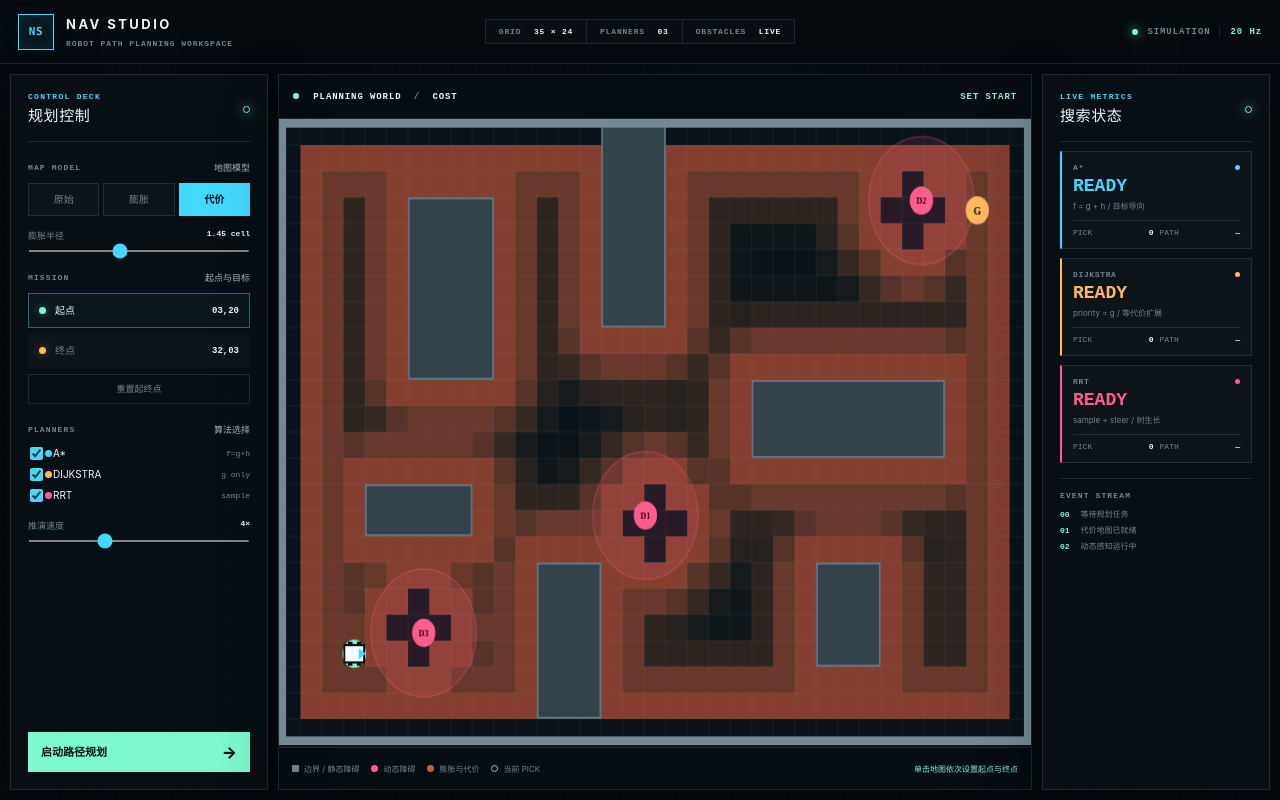
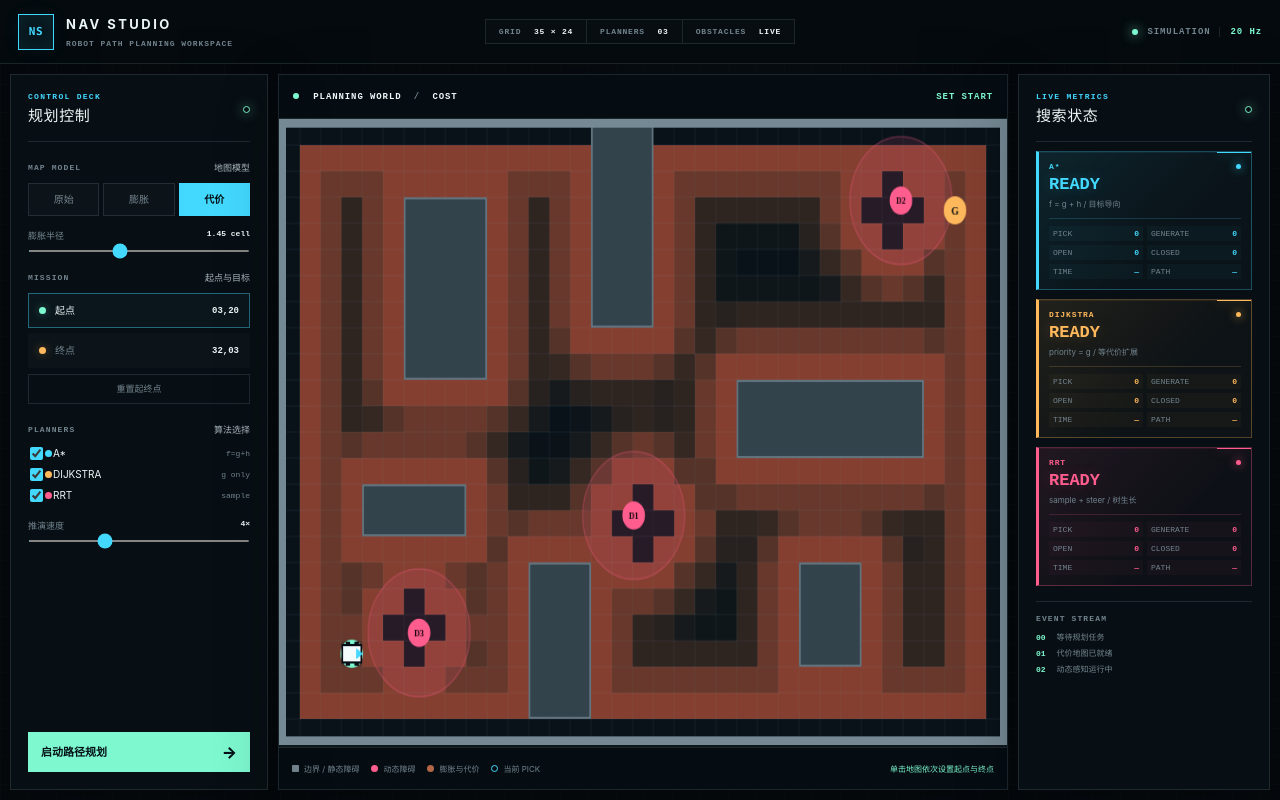
Before and after one commit to laichao2018/embodied-path-planning-lab, a Next.js app: page / in a window 1280 px wide. Built offline with nearby package versions, Linux system fonts and the light colour scheme.

Commit message:
feat: expand color-coded planner telemetry

```diff
--- a/app/page.tsx
+++ b/app/page.tsx
@@ -445,6 +445,10 @@ export default function Home() {
             const result = results[key];
             const visible = result ? Math.min(Math.floor(progress), result.steps.length) : 0;
             const done = result && visible >= result.steps.length;
+            const currentStep = result ? visibleStep(result) : undefined;
+            const visibleGenerated = result
+              ? 1 + result.steps.slice(0, visible).reduce((total, step) => total + step.generated.length, 0)
+              : 0;
             return (
               <div key={key} className={`telemetry-card ${key}`}>
                 <div className="telemetry-title"><p>{NAMES[key]}</p><span style={{ background: COLORS[key] }} /></div>
@@ -452,6 +456,10 @@ export default function Home() {
                 <small>{DESCRIPTIONS[key]}</small>
                 <dl>
                   <div><dt>PICK</dt><dd>{visible}</dd></div>
+                  <div><dt>GENERATE</dt><dd>{visibleGenerated}</dd></div>
+                  <div><dt>OPEN</dt><dd>{currentStep?.open ?? 0}</dd></div>
+                  <div><dt>CLOSED</dt><dd>{currentStep?.closed ?? 0}</dd></div>
+                  <div><dt>TIME</dt><dd>{result ? `${result.durationMs.toFixed(1)}ms` : "—"}</dd></div>
                   <div><dt>PATH</dt><dd>{done && result?.found ? `${(result.pathLength * 0.25).toFixed(1)}m` : "—"}</dd></div>
                 </dl>
               </div>
--- a/standalone/app.js
+++ b/standalone/app.js
@@ -392,6 +392,10 @@
       const result = state.results[planner];
       const visible = result ? Math.min(Math.floor(state.progress), result.steps.length) : 0;
       const done = Boolean(result && visible >= result.steps.length);
+      const currentStep = result ? result.steps[visible - 1] : null;
+      const visibleGenerated = result
+        ? 1 + result.steps.slice(0, visible).reduce((total, step) => total + step.generated.length, 0)
+        : 0;
       card.querySelector("strong").textContent = !state.enabled[planner]
         ? "OFF"
         : !result
@@ -400,6 +404,10 @@
             ? result.found ? "PATH" : "FAIL"
             : "SEARCH";
       card.querySelector("[data-pick]").textContent = String(visible);
+      card.querySelector("[data-generated]").textContent = String(visibleGenerated);
+      card.querySelector("[data-open]").textContent = String(currentStep ? currentStep.open : 0);
+      card.querySelector("[data-closed]").textContent = String(currentStep ? currentStep.closed : 0);
+      card.querySelector("[data-time]").textContent = result ? `${result.durationMs.toFixed(1)}ms` : "—";
       card.querySelector("[data-path]").textContent = done && result.found
         ? `${(result.pathLength * 0.25).toFixed(1)}m`
         : "—";
--- a/standalone/index.html
+++ b/standalone/index.html
@@ -80,15 +80,15 @@
           <div class="panel-heading primary"><div><p>LIVE METRICS</p><h2>搜索状态</h2></div><i class="panel-signal"></i></div>
           <div class="telemetry-card astar" data-card="astar">
             <div class="telemetry-title"><p>A*</p><span></span></div><strong>READY</strong><small>f = g + h / 目标导向</small>
-            <dl><div><dt>PICK</dt><dd data-pick>0</dd></div><div><dt>PATH</dt><dd data-path>—</dd></div></dl>
+            <dl><div><dt>PICK</dt><dd data-pick>0</dd></div><div><dt>GENERATE</dt><dd data-generated>0</dd></div><div><dt>OPEN</dt><dd data-open>0</dd></div><div><dt>CLOSED</dt><dd data-closed>0</dd></div><div><dt>TIME</dt><dd data-time>—</dd></div><div><dt>PATH</dt><dd data-path>—</dd></div></dl>
           </div>
           <div class="telemetry-card dijkstra" data-card="dijkstra">
             <div class="telemetry-title"><p>DIJKSTRA</p><span></span></div><strong>READY</strong><small>priority = g / 等代价扩展</small>
-            <dl><div><dt>PICK</dt><dd data-pick>0</dd></div><div><dt>PATH</dt><dd data-path>—</dd></div></dl>
+            <dl><div><dt>PICK</dt><dd data-pick>0</dd></div><div><dt>GENERATE</dt><dd data-generated>0</dd></div><div><dt>OPEN</dt><dd data-open>0</dd></div><div><dt>CLOSED</dt><dd data-closed>0</dd></div><div><dt>TIME</dt><dd data-time>—</dd></div><div><dt>PATH</dt><dd data-path>—</dd></div></dl>
           </div>
           <div class="telemetry-card rrt" data-card="rrt">
             <div class="telemetry-title"><p>RRT</p><span></span></div><strong>READY</strong><small>sample + steer / 树生长</small>
-            <dl><div><dt>PICK</dt><dd data-pick>0</dd></div><div><dt>PATH</dt><dd data-path>—</dd></div></dl>
+            <dl><div><dt>PICK</dt><dd data-pick>0</dd></div><div><dt>GENERATE</dt><dd data-generated>0</dd></div><div><dt>OPEN</dt><dd data-open>0</dd></div><div><dt>CLOSED</dt><dd data-closed>0</dd></div><div><dt>TIME</dt><dd data-time>—</dd></div><div><dt>PATH</dt><dd data-path>—</dd></div></dl>
           </div>
           <div class="event-log"><p>EVENT STREAM</p><div id="events"><span><b>00</b> 等待规划任务</span><span><b>01</b> 代价地图已就绪</span><span><b>02</b> 动态感知运行中</span></div></div>
         </aside>
--- a/standalone/styles.css
+++ b/standalone/styles.css
@@ -61,7 +61,7 @@ button { color: inherit; }
   min-width: 0;
   min-height: 0;
   display: grid;
-  grid-template-columns: 258px minmax(0, 1fr) 228px;
+  grid-template-columns: 258px minmax(0, 1fr) 252px;
   gap: 10px;
   padding: 10px;
 }
@@ -125,26 +125,21 @@ button { color: inherit; }
 .map-legend .pick-ring { background: transparent; border: 1px solid var(--cyan); }
 .map-legend .legend-note { min-width: 0; margin-left: auto; color: var(--green); overflow: hidden; text-overflow: ellipsis; }
 
-.telemetry-card { margin-top: 9px; padding: 11px; border: 1px solid var(--line); border-left: 2px solid; background: rgba(255,255,255,.018); }
+.telemetry-card { position: relative; margin-top: 9px; padding: 10px; overflow: hidden; border: 1px solid rgba(var(--planner-rgb), .28); border-left: 3px solid var(--planner); background: linear-gradient(135deg, rgba(var(--planner-rgb), .105), rgba(var(--planner-rgb), .018) 62%); box-shadow: inset 0 1px 0 rgba(var(--planner-rgb), .08); }
+.telemetry-card::after { content: ""; position: absolute; top: 0; right: 0; width: 34px; height: 1px; background: var(--planner); box-shadow: 0 0 12px rgba(var(--planner-rgb), .55); }
 .telemetry-card p, .telemetry-card strong, .telemetry-card small { margin: 0; display: block; }
-.telemetry-card p { color: var(--muted); font: 700 8px ui-monospace, monospace; letter-spacing: .08em; }
-.telemetry-card strong { margin: 4px 0; font: 750 18px ui-monospace, monospace; }
+.telemetry-card p { color: var(--planner); font: 800 8px ui-monospace, monospace; letter-spacing: .11em; }
+.telemetry-card strong { margin: 4px 0; color: var(--planner); font: 750 17px ui-monospace, monospace; text-shadow: 0 0 14px rgba(var(--planner-rgb), .22); }
 .telemetry-card small { color: var(--muted); font-size: 8px; white-space: nowrap; overflow: hidden; text-overflow: ellipsis; }
-.telemetry-card.astar { border-left-color: var(--cyan); }
-.telemetry-card.astar strong { color: var(--cyan); }
-.telemetry-card.dijkstra { border-left-color: var(--amber); }
-.telemetry-card.dijkstra strong { color: var(--amber); }
-.telemetry-card.rrt { border-left-color: var(--pink); }
-.telemetry-card.rrt strong { color: var(--pink); }
+.telemetry-card.astar { --planner: var(--cyan); --planner-rgb: 67, 217, 255; }
+.telemetry-card.dijkstra { --planner: var(--amber); --planner-rgb: 255, 184, 91; }
+.telemetry-card.rrt { --planner: var(--pink); --planner-rgb: 255, 93, 142; }
 .telemetry-title { display: flex; align-items: center; justify-content: space-between; }
-.telemetry-title span { width: 5px; height: 5px; border-radius: 50%; }
-.astar .telemetry-title span { background: var(--cyan); }
-.dijkstra .telemetry-title span { background: var(--amber); }
-.rrt .telemetry-title span { background: var(--pink); }
-.telemetry-card dl { display: grid; grid-template-columns: 1fr 1fr; gap: 6px; margin: 8px 0 0; padding-top: 7px; border-top: 1px solid var(--line); }
-.telemetry-card dl div { display: flex; justify-content: space-between; }
+.telemetry-title span { width: 5px; height: 5px; border-radius: 50%; background: var(--planner); box-shadow: 0 0 10px var(--planner); }
+.telemetry-card dl { display: grid; grid-template-columns: 1fr 1fr; gap: 4px; margin: 8px 0 0; padding-top: 7px; border-top: 1px solid rgba(var(--planner-rgb), .18); }
+.telemetry-card dl div { display: flex; justify-content: space-between; gap: 5px; padding: 3px 4px; background: rgba(var(--planner-rgb), .035); }
 .telemetry-card dt { color: var(--muted); font: 8px ui-monospace, monospace; }
-.telemetry-card dd { margin: 0; color: var(--ink); font: 700 8px ui-monospace, monospace; }
+.telemetry-card dd { margin: 0; color: var(--planner); font: 800 8px ui-monospace, monospace; }
 .event-log { min-height: 0; margin-top: 15px; padding-top: 12px; border-top: 1px solid var(--line); overflow: hidden; }
 .event-log p { margin: 0 0 7px; color: var(--muted); font: 700 8px ui-monospace, monospace; letter-spacing: .14em; }
 .event-log span { display: block; overflow: hidden; color: var(--muted); font: 8px/2 ui-monospace, monospace; white-space: nowrap; text-overflow: ellipsis; }
@@ -155,7 +150,7 @@ button { color: inherit; }
 @media (max-width: 1120px) {
   .topbar { grid-template-columns: 1fr auto; }
   .workspace-stats { display: none; }
-  .lab-grid { grid-template-columns: 226px minmax(0, 1fr) 205px; }
+  .lab-grid { grid-template-columns: 226px minmax(0, 1fr) 226px; }
   .control-panel, .telemetry-panel { padding: 14px; }
 }
 
```
